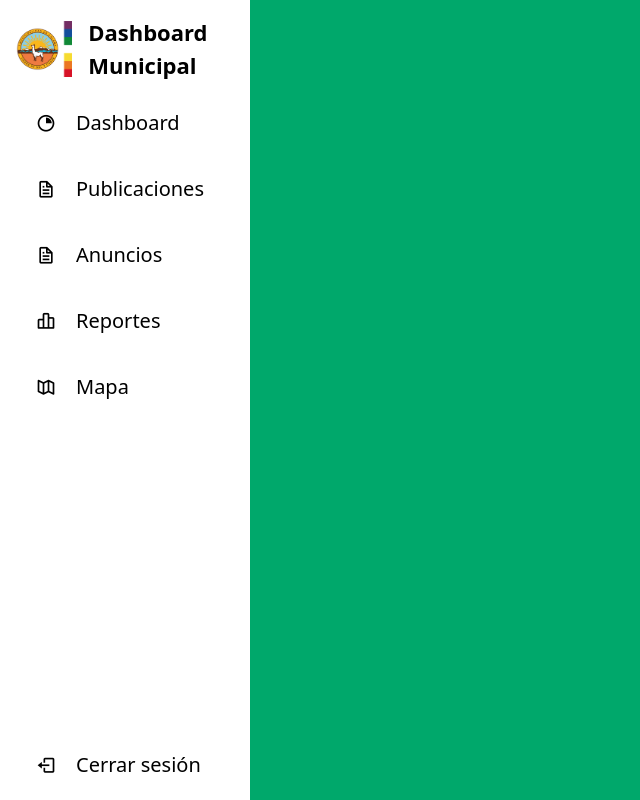
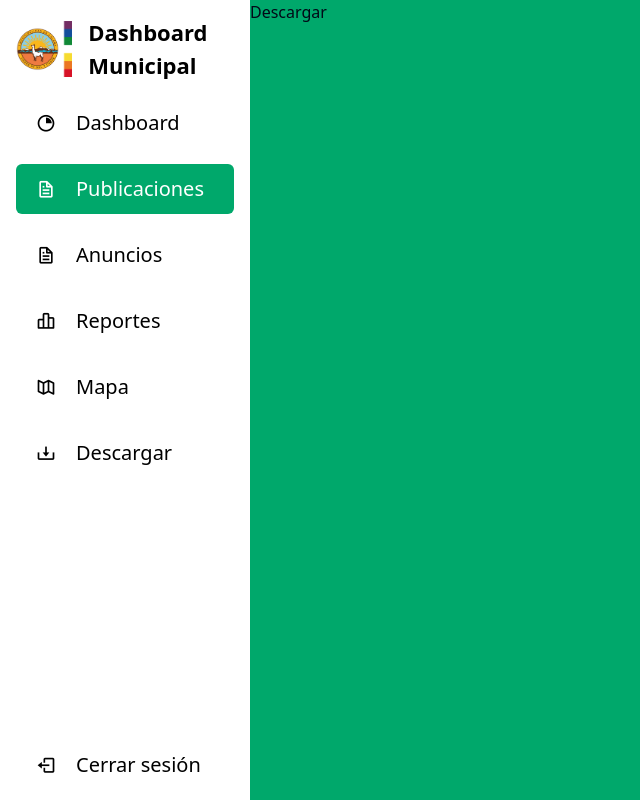
Before and after one commit to SCarrizoZ/PruebaFrontendMunicipalidad, a React (Vite) app: page /descargar in a window 1280 px wide. Shown: the whole page, without its empty margins (0-640 px from the left). Built offline with nearby package versions, Linux system fonts and the light colour scheme.

Commit message:
añadir skeleton a la tabla

```diff
--- a/src/App.jsx
+++ b/src/App.jsx
@@ -2,6 +2,7 @@ import PublicacionesListado from './components/pages/PublicacionesListado'
 import Dashboard from './components/pages/Dashboard'
 import Sidebar from './components/Sidebar'
 import DetallesPublicacion from './components/pages/DetallesPublicacion'
+import Descargar from './components/pages/Descargar'
 
 import { BrowserRouter as Router, Routes, Route } from 'react-router-dom'
 import './index.css'
@@ -17,11 +18,12 @@ function App() {
         <Sidebar
           isOpened={isOpened}
         />
-        <div className="content">
+        <div className="content ">
           <Routes>
             <Route path="/" element={<PublicacionesListado isOpened={isOpened} setIsOpened={setIsOpened} />} />
             <Route path="/dashboard"  element={<Dashboard isOpened={isOpened} setIsOpened={setIsOpened} />}  />
             <Route path="/publicacion/:id" element={<DetallesPublicacion isOpened={isOpened} setIsOpened={setIsOpened} />} />
+            <Route path="/descargar" element={<Descargar isOpened={isOpened} setIsOpened={setIsOpened} />} />
           </Routes>
         </div>
       </Router>
--- a/src/components/Sidebar.jsx
+++ b/src/components/Sidebar.jsx
@@ -1,10 +1,43 @@
-import React from 'react'
+import {useState} from 'react'
 import logo from '../assets/logotipo-muni.png'
 import { Link } from 'react-router-dom'
 const Sidebar = ({
   isOpened
 }) => {
-
+  const sections = [
+    {
+      title: "Dashboard",
+      icon: "bx bx-pie-chart",
+      link: "/dashboard"
+    },
+    {
+      title: "Publicaciones",
+      icon: "bx bx-file",
+      link: "/"
+    },
+    {
+      title: "Anuncios",
+      icon: "bx bx-file",
+      link: "/"
+    },
+    {
+      title: "Reportes",
+      icon: "bx bx-bar-chart-alt-2",
+      link: "/"
+    },
+    {
+      title: "Mapa",
+      icon: "bx bx-map-alt",
+      link: "/"
+    },
+    {
+      title: "Descargar",
+      icon: "bx bx-download",
+      link: "/descargar"
+    },
+  ]
+  // section state
+  const [selectedSection, setSelectedSection] = useState(sections[1].title)
   return (
     <nav className={`sidebar ${!isOpened ? "closed" : ""}`}>
       <header className="sidebar-header">
@@ -15,49 +48,19 @@ const Sidebar = ({
       </header>
       <div className="menu">
         <ul className="menu-list">
-          <li class="nav-link">
+          {
+            sections.map((section, index) => (
 
-            <Link to="/dashboard">
-              <i class="bx bx-pie-chart icon"></i>
-              <span class="text nav-text">
-                Dashboard
-              </span>
-            </Link>
-          </li>
-          <li class="nav-link">
-            <Link to='/'>
-              <i class="bx bx-file icon"></i>
-              <span class="text nav-text">
-                Publicaciones
-              </span>
-            </Link>
-
-
-          </li>
-          <li class="nav-link">
-            <a href="#">
-              <i class="bx bx-file icon"></i>
-              <span class="text nav-text">
-                Anuncios
-              </span>
-            </a>
-          </li>
-          <li class="nav-link">
-            <a href="#">
-              <i class="bx bx-bar-chart-alt-2 icon"></i>
-              <span class="text nav-text">
-                Reportes
-              </span>
-            </a>
-          </li>
-          <li class="nav-link">
-            <a href="#">
-              <i class="bx bx-map-alt icon"></i>
-              <span class="text nav-text">
-                Mapa
-              </span>
-            </a>
-          </li>
+              <li key={index} className={`nav-link  ${selectedSection === section.title ? "active" : ""}`}>
+                <Link to={section.link} onClick={() => setSelectedSection(section.title)}>
+                  <i className={`${section.icon} icon`}></i>
+                  <span className="text nav-text">
+                    {section.title}
+                  </span>
+                </Link>
+              </li>
+            ))
+          }
 
 
         </ul>
@@ -74,6 +77,7 @@ const Sidebar = ({
           </li>
         </div>
       </div>
+
     </nav>
   )
 }
--- a/src/components/TablaPublicaciones.jsx
+++ b/src/components/TablaPublicaciones.jsx
@@ -91,7 +91,7 @@ const TablaPublicaciones = ({
               Array.from({ length: 6 }).map((_, index) => (
                 <TableCell key={index}>
                   <Skeleton
-                    className="h-4 w-full"
+                    className="h-[2rem] w-full"
                   />
                 </TableCell>
               ))
--- a/src/components/TopBar.jsx
+++ /dev/null
@@ -1,18 +0,0 @@
-import React from 'react'
-
-const TopBar = () => {
-  return (
-    <header className="burger-btn p-4 flex items-center">
-      <button
-        onClick={handleOpenSidebar}
-        className="text-white mr-4">
-        <svg xmlns="http://www.w3.org/2000/svg" className="h-6 w-6" fill="none" viewBox="0 0 24 24" stroke="currentColor">
-          <path strokeLinecap="round" strokeLinejoin="round" strokeWidth={2} d="M4 6h16M4 12h16M4 18h16" />
-        </svg>
-      </button>
-      <h1 className="text-white text-3xl font-bold">Listado de publicaciones</h1>
-    </header>
-  )
-}
-
-export default TopBar
--- /dev/null
+++ b/src/components/pages/Descargar.jsx
@@ -0,0 +1,9 @@
+import React from 'react'
+
+const Descargar = () => {
+  return (
+    <div>Descargar</div>
+  )
+}
+
+export default Descargar
--- a/src/components/pages/DetallesPublicacion.jsx
+++ b/src/components/pages/DetallesPublicacion.jsx
@@ -4,7 +4,7 @@ import { Button } from "@/components/ui/button"
 import { Badge } from "@/components/ui/badge"
 import { Card, CardContent, CardHeader, CardTitle } from "@/components/ui/card"
 import { ArrowLeftIcon, MapPinIcon, ImageIcon, FileIcon } from "lucide-react"
-
+import { Skeleton } from "@/components/ui/skeleton"
 import { Link, useParams } from 'react-router-dom'
 import { useEffect, useState } from 'react'
 
@@ -15,17 +15,14 @@ const DetallesPublicacion = ({ isOpened, setIsOpened }) => {
   const [error, setError] = useState(null)
   const [publicacion, setPublicacion] = useState({})
   const url_local = import.meta.env.VITE_URL_PROD
-  const url = `${"https://backend-dashboard-tau.vercel.app/publicaciones/"}${id}`
+  const url = `${"https://proyecto-municipal-vercel-a4o9opiq6-scarrizozs-projects.vercel.app/api/v1/publicaciones/"}${id}/`
   const fetchPublicacion = (url) => {
     setLoading(true)
     fetch(url)
       .then(response => response.json())
       .then(data => {
-        console.log(data.results)
-        console.log(data.results.id)
-        setPublicacion(data.results)
-        // setNextPageUrl(data.next)
-        // setPrevPageUrl(data.previous)
+        console.log(data)
+        setPublicacion(data)
         setLoading(false)
       })
       .catch(error => {
@@ -77,7 +74,11 @@ const DetallesPublicacion = ({ isOpened, setIsOpened }) => {
               </Button>
             </div>
           </div>
-          <CardTitle className="text-2xl text-green-700">{publicacion?.titulo + ` (${publicacion?.id})`}</CardTitle>
+          <CardTitle className="text-2xl text-green-700">
+            {
+              loading ? <Skeleton className="h-8 w-64" /> : publicacion?.titulo
+            }
+          </CardTitle>
         </CardHeader>
         <CardContent className="pt-6">
           {activeTab === 'info' && (
@@ -90,24 +91,56 @@ const DetallesPublicacion = ({ isOpened, setIsOpened }) => {
                   <CardContent>
                     <dl className="grid grid-cols-1 gap-2 text-sm">
                       <div className="flex justify-between">
-                        <dt className="font-medium text-green-600">Categoría:</dt>
-                        <dd>Infraestructura</dd>
+                        <dt className="font-medium text-green-600">Categoría: </dt>
+                        <dd>
+                          {
+                            loading ? <Skeleton className="h-4 w-24" /> : publicacion?.categoria?.nombre
+                          }
+                        </dd>
                       </div>
                       <div className="flex justify-between">
                         <dt className="font-medium text-green-600">Fecha de publicación:</dt>
-                        <dd>01/01/2024</dd>
+                        <dd>
+
+                          {
+                            loading ? <Skeleton className="h-4 w-24" /> : new Date(publicacion.fecha_publicacion).toLocaleDateString('es-CL')
+
+                          }
+                        </dd>
                       </div>
                       <div className="flex justify-between">
                         <dt className="font-medium text-green-600">Junta Vecinal:</dt>
-                        <dd>Centro</dd>
+                        <dd>
+                          {
+                            loading ? <Skeleton className="h-4 w-24" /> : publicacion?.junta_vecinal?.nombre_calle
+                          }
+                        </dd>
                       </div>
                       <div className="flex justify-between">
                         <dt className="font-medium text-green-600">Estado:</dt>
-                        <dd><Badge className="bg-green-100 text-green-800">En progreso</Badge></dd>
+                        <dd>
+                          {
+                            loading ? <Skeleton className="h-4 w-24" /> : (<Badge className="bg-green-100 text-green-800">
+                              {publicacion?.situacion?.nombre}
+                              </Badge>)
+                          }
+                        </dd>
                       </div>
                       <div className="flex justify-between">
                         <dt className="font-medium text-green-600">Responsable:</dt>
-                        <dd>Juan Pérez</dd>
+                        <dd>
+                          {
+                            loading ? <Skeleton className="h-4 w-24" /> : "Administrador Municipal"
+                          }
+                        </dd>
+                      </div>
+                      <div className="flex justify-between">
+                        <dt className="font-medium text-green-600">Departamento:</dt>
+                        <dd>
+                          {
+                            loading ? <Skeleton className="h-4 w-24" /> : publicacion?.departamento?.nombre
+                          }
+                        </dd>
                       </div>
                     </dl>
                   </CardContent>
@@ -144,18 +177,18 @@ const DetallesPublicacion = ({ isOpened, setIsOpened }) => {
               </div>
               <Card>
                 <CardHeader>
-                  <CardTitle className="text-green-700">Comentarios</CardTitle>
+                  <CardTitle className="text-green-700">Respuestas Municipales</CardTitle>
                 </CardHeader>
                 <CardContent>
                   <ul className="space-y-4">
-                    <li className="bg-green-50 p-3 rounded">
-                      <p className="text-sm text-green-600 mb-1">María González - 15/01/2024</p>
-                      <p>Excelente iniciativa para nuestra comunidad.</p>
-                    </li>
-                    <li className="bg-green-50 p-3 rounded">
-                      <p className="text-sm text-green-600 mb-1">Carlos Rodríguez - 16/01/2024</p>
-                      <p>¿Cuándo se espera que comience la obra?</p>
-                    </li>
+                    {/* static skeleton use skeleton */}
+                    {
+                      [1, 2, 3].map((item) => (
+                        <li key={item} className="flex items-center space-x-4">
+                          <Skeleton className="h-[50px] w-full " />
+                        </li>
+                      ))
+                    }
                   </ul>
                 </CardContent>
               </Card>
--- a/src/index.css
+++ b/src/index.css
@@ -28,7 +28,7 @@
     --chart-4: 43 74% 66%;
     --chart-5: 27 87% 67%;
     --radius: 0.5rem;
-    --trans-03: all 0.3s ease;
+    --trans-03: all 0.4s ease;
 
   }
   .dark {
@@ -136,6 +136,13 @@
 .menu li:hover{
   background-color: #00A86B;
 }
+.menu li.active{
+  background-color: #00A86B;
+
+}
+.menu li.active a{
+  color: white;
+}
 .bottom-menu li:hover{
   background-color: red;
 }
```
